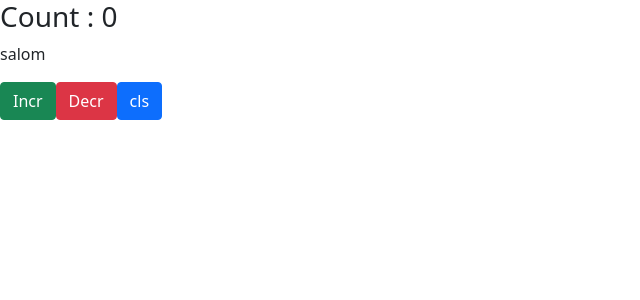
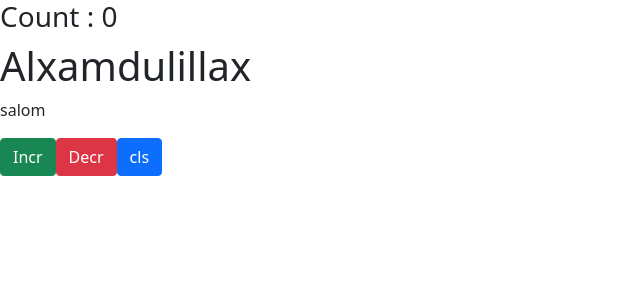
Before and after one commit to dovudhusanov/reactTutorial, a React (Create React App) app: page / in a window 1280 px wide. Shown: the top 300 px of the page, without its empty margins (0-640 px from the left). Built offline with nearby package versions, Linux system fonts and the light colour scheme.

Commit message:
alxamdulillax

```diff
--- a/src/componetns/newTeacher/Lesson.js
+++ b/src/componetns/newTeacher/Lesson.js
@@ -7,6 +7,7 @@ function Lesson() {
   return (
       <>
         <h3>Count : {count}</h3>
+        <h1>Alxamdulillax</h1>
           <p>salom</p>
         <button className='btn btn-success' onClick={() => setCount(count + 1)}>Incr</button>
         <button className='btn btn-danger' onClick={() => setCount(count - 1)}>Decr</button>
```
